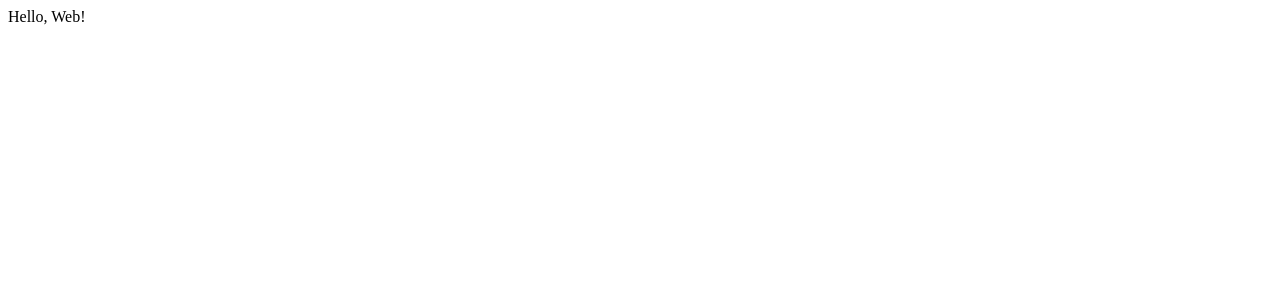
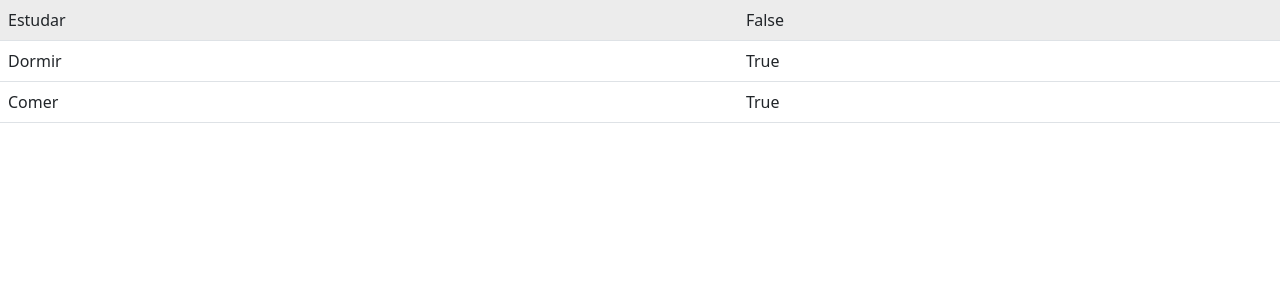
Before and after one commit to felipe-paes/todolist, a Flask app: page / in a window 1280 px wide. Before the commit the part shown is almost empty. Shown: the top 300 px of the page. Run offline with Flask 2, Linux system fonts and the light colour scheme.

Commit message:
mudei coisa pra caralho

```diff
--- a/app.py
+++ b/app.py
@@ -2,10 +2,16 @@ from flask import Flask, render_template
 
 app = Flask(__name__)
 
+tasks = [
+    {'name': 'Estudar', 'finished': False},
+    {'name': 'Dormir', 'finished': True},
+    {'name': 'Comer', 'finished': True}
+]
+
 @app.route('/')
 def home():
     # templates / home.html
-    return render_template('home.html')
+    return render_template('home.html', tasks=tasks)
 
 @app.route('/bye')
 def bye():
--- a/templates/home.html
+++ b/templates/home.html
@@ -3,12 +3,21 @@
 <head>
     <meta charset="UTF-8">
     <meta http-equiv="X-UA-Compatible" content="IE=edge">
+    <!-- CSS only -->
+    <link href="https://cdn.jsdelivr.net/npm/bootstrap@5.2.2/dist/css/bootstrap.min.css" rel="stylesheet" integrity="sha384-Zenh87qX5JnK2Jl0vWa8Ck2rdkQ2Bzep5IDxbcnCeuOxjzrPF/et3URy9Bv1WTRi" crossorigin="anonymous">
     <meta name="viewport" content="width=device-width, initial-scale=1.0">
     <title>Document</title>
 </head>
 <body>
 
-    Hello, Web!
+    <table class="table table-hover">
+
+        {% for task in tasks: %}
+        <tr>
+            <td>{{task.name}}</td>
+            <td>{{task.finished}}</td>
+        </tr>
+        {% endfor %}
 
 </body>
 </html>
```
